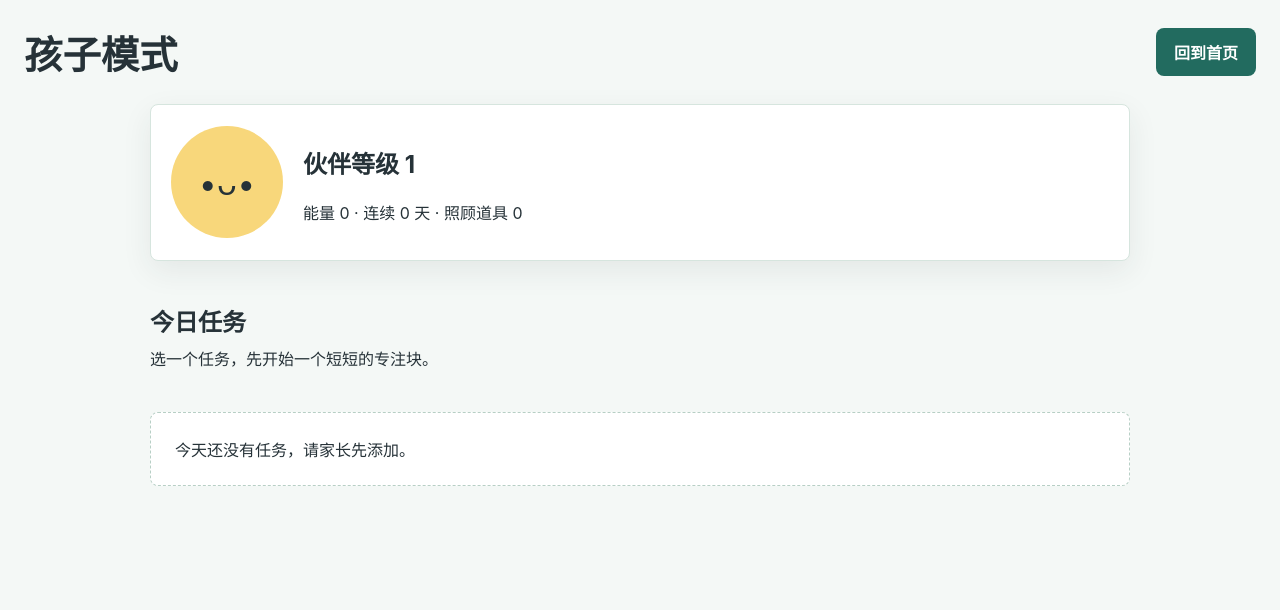
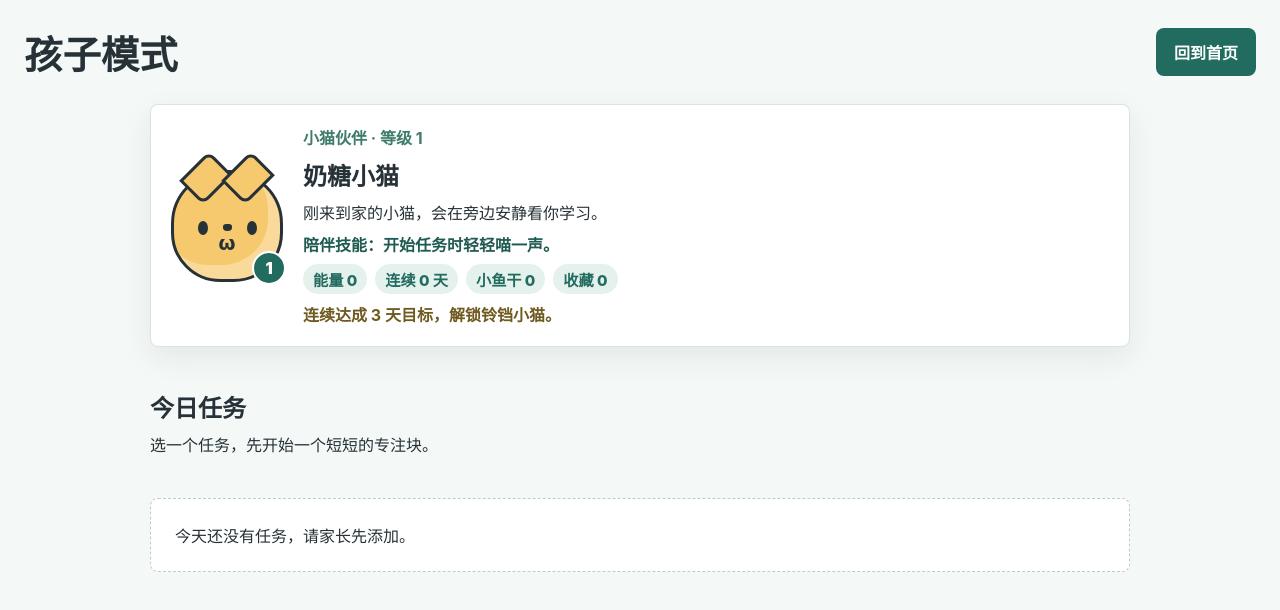
Before and after one commit to tata9001/kids-learn, a React (Vite) app: page / in a window 1280 px wide. Both pictures are taken after a click on the button "孩子模式". Shown: the top 610 px of the page. Built offline with nearby package versions, Linux system fonts and the light colour scheme.

Commit message:
feat: add kitten companion progression

```diff
--- a/src/components/FocusView.tsx
+++ b/src/components/FocusView.tsx
@@ -43,7 +43,7 @@ export function FocusView() {
       <div className="timerDisplay" aria-label="剩余时间">
         {formatSeconds(remaining)}
       </div>
-      {state.settings.focusPresentation === "lively" && <p className="encouragement">伙伴在旁边陪你，一次只做这一件事。</p>}
+      {state.settings.focusPresentation === "lively" && <p className="encouragement">小猫在旁边陪你，一次只做这一件事。</p>}
       <div className="focusActions">
         <button className="secondaryButton" onClick={() => setShowStuck(true)}>
           我卡住了
--- a/src/components/PetPanel.tsx
+++ b/src/components/PetPanel.tsx
@@ -1,14 +1,77 @@
 import type { PetState } from "../domain/types";
 
+interface CatStage {
+  title: string;
+  form: string;
+  skill: string;
+  nextGoal: string;
+  className: string;
+}
+
+const CAT_STAGES: CatStage[] = [
+  {
+    title: "奶糖小猫",
+    form: "刚来到家的小猫，会在旁边安静看你学习。",
+    skill: "陪伴技能：开始任务时轻轻喵一声。",
+    nextGoal: "连续达成 3 天目标，解锁铃铛小猫。",
+    className: "kitten"
+  },
+  {
+    title: "铃铛小猫",
+    form: "戴上小铃铛，完成任务后会开心转圈。",
+    skill: "鼓励技能：完成专注后送出一枚小爪印。",
+    nextGoal: "连续达成 7 天目标，解锁云朵小猫窝。",
+    className: "bell"
+  },
+  {
+    title: "云朵小猫",
+    form: "有了软软猫窝，休息时会打滚补充能量。",
+    skill: "休息技能：提醒孩子放松眼睛和伸展手臂。",
+    nextGoal: "连续达成 14 天目标，解锁星星胡须小猫。",
+    className: "cloud"
+  },
+  {
+    title: "星星小猫",
+    form: "胡须闪着星光，像学习小队长一样精神。",
+    skill: "队长技能：帮孩子庆祝一整天的坚持。",
+    nextGoal: "继续保持，小猫会收集更多星星徽章。",
+    className: "star"
+  }
+];
+
+function getCatStage(level: number): CatStage {
+  return CAT_STAGES[Math.min(Math.max(level, 1), CAT_STAGES.length) - 1];
+}
+
 export function PetPanel({ pet }: { pet: PetState }) {
+  const stage = getCatStage(pet.level);
+  const decorations = pet.unlockedDecorations.length > 0 ? pet.unlockedDecorations.length : 0;
+
   return (
-    <section className={`petPanel mood-${pet.mood}`} aria-label="宠物伙伴">
-      <div className="petAvatar" aria-hidden="true">
-        <span className="petFace">•ᴗ•</span>
+    <section className={`petPanel mood-${pet.mood} cat-${stage.className}`} aria-label="小猫伙伴">
+      <div className="catAvatar" aria-hidden="true">
+        <span className="catEar catEarLeft" />
+        <span className="catEar catEarRight" />
+        <span className="catFace">
+          <span className="catEye" />
+          <span className="catNose" />
+          <span className="catEye" />
+        </span>
+        <span className="catMouth">ω</span>
+        <span className="catBadge">{pet.level}</span>
       </div>
-      <div>
-        <h2>伙伴等级 {pet.level}</h2>
-        <p>能量 {pet.energy} · 连续 {pet.streakDays} 天 · 照顾道具 {pet.careItems}</p>
+      <div className="catInfo">
+        <p className="eyebrow">小猫伙伴 · 等级 {pet.level}</p>
+        <h2>{stage.title}</h2>
+        <p>{stage.form}</p>
+        <p className="catSkill">{stage.skill}</p>
+        <div className="catStats" aria-label="小猫成长数据">
+          <span>能量 {pet.energy}</span>
+          <span>连续 {pet.streakDays} 天</span>
+          <span>小鱼干 {pet.careItems}</span>
+          <span>收藏 {decorations}</span>
+        </div>
+        <p className="catNextGoal">{stage.nextGoal}</p>
       </div>
     </section>
   );
--- a/src/domain/rewards.ts
+++ b/src/domain/rewards.ts
@@ -1,9 +1,9 @@
 import type { StudyState } from "./types";
 
 const STREAK_UNLOCKS: Record<number, string> = {
-  3: "star-collar",
-  7: "rainbow-bed",
-  14: "golden-badge"
+  3: "kitten-bell",
+  7: "cloud-cat-bed",
+  14: "star-whisker-badge"
 };
 
 export function grantFocusReward(state: StudyState, minutes: number): StudyState {
--- a/src/styles.css
+++ b/src/styles.css
@@ -114,19 +114,175 @@ textarea {
   gap: 20px;
   padding: 20px;
   margin-bottom: 24px;
+  overflow: hidden;
 }
 
-.petAvatar {
-  display: grid;
+.catAvatar {
+  position: relative;
+  display: flex;
+  flex: 0 0 auto;
   width: 112px;
   height: 112px;
+  align-items: center;
+  justify-content: center;
+  border: 3px solid #263238;
+  border-radius: 48% 48% 44% 44%;
+  background: #f7c96f;
+  box-shadow: inset -12px -14px 0 rgba(255, 255, 255, 0.3);
+}
+
+.catEar {
+  position: absolute;
+  top: -16px;
+  width: 34px;
+  height: 42px;
+  border: 3px solid #263238;
+  background: inherit;
+  transform: rotate(45deg);
+}
+
+.catEarLeft {
+  left: 15px;
+  border-radius: 8px 0 8px 0;
+}
+
+.catEarRight {
+  right: 15px;
+  border-radius: 8px 0 8px 0;
+}
+
+.catFace {
+  display: flex;
+  align-items: center;
+  gap: 15px;
+  margin-top: 4px;
+}
+
+.catEye,
+.catNose {
+  display: block;
+  background: #263238;
+}
+
+.catEye {
+  width: 10px;
+  height: 14px;
+  border-radius: 50%;
+}
+
+.catNose {
+  width: 9px;
+  height: 7px;
+  border-radius: 50% 50% 70% 70%;
+}
+
+.catMouth {
+  position: absolute;
+  top: 58px;
+  left: 50%;
+  color: #263238;
+  font-size: 1.25rem;
+  font-weight: 800;
+  transform: translateX(-50%);
+}
+
+.catBadge {
+  position: absolute;
+  right: -6px;
+  bottom: -6px;
+  display: grid;
+  min-width: 34px;
+  height: 34px;
+  place-items: center;
+  border: 2px solid #fff;
+  border-radius: 50%;
+  background: #226b5f;
+  color: #fff;
+  font-weight: 900;
+}
+
+.catInfo {
+  display: grid;
+  gap: 8px;
+}
+
+.catInfo h2,
+.catInfo p {
+  margin: 0;
+}
+
+.catSkill {
+  color: #1f5b52;
+  font-weight: 800;
+}
+
+.catStats {
+  display: flex;
+  flex-wrap: wrap;
+  gap: 8px;
+}
+
+.catStats span {
+  display: inline-flex;
+  align-items: center;
+  min-height: 30px;
+  padding: 0 10px;
+  border-radius: 999px;
+  background: #e5f1ed;
+  color: #226b5f;
+  font-size: 0.95rem;
+  font-weight: 800;
+}
+
+.catNextGoal {
+  color: #6f5a20;
+  font-weight: 700;
+}
+
+.cat-bell .catAvatar::after,
+.cat-cloud .catAvatar::after,
+.cat-star .catAvatar::after {
+  position: absolute;
+  bottom: 7px;
+  left: 50%;
+  display: grid;
+  width: 26px;
+  height: 26px;
   place-items: center;
   border-radius: 50%;
-  background: #f8d77b;
+  background: #ffffff;
+  color: #263238;
+  font-size: 0.9rem;
+  font-weight: 900;
+  transform: translateX(-50%);
 }
 
-.petFace {
-  font-size: 2rem;
+.cat-bell .catAvatar::after {
+  content: "铃";
+}
+
+.cat-cloud .catAvatar {
+  background: #d7ecff;
+}
+
+.cat-cloud .catAvatar::after {
+  content: "云";
+}
+
+.cat-star .catAvatar {
+  background: #f7df8f;
+}
+
+.cat-star .catAvatar::after {
+  content: "星";
+}
+
+.mood-happy .catAvatar {
+  transform: rotate(-2deg);
+}
+
+.mood-proud .catAvatar {
+  transform: translateY(-2px);
 }
 
 .taskCard {
```
Also changed, not shown: 1 other file (tests, documents, lock files or other folders).
